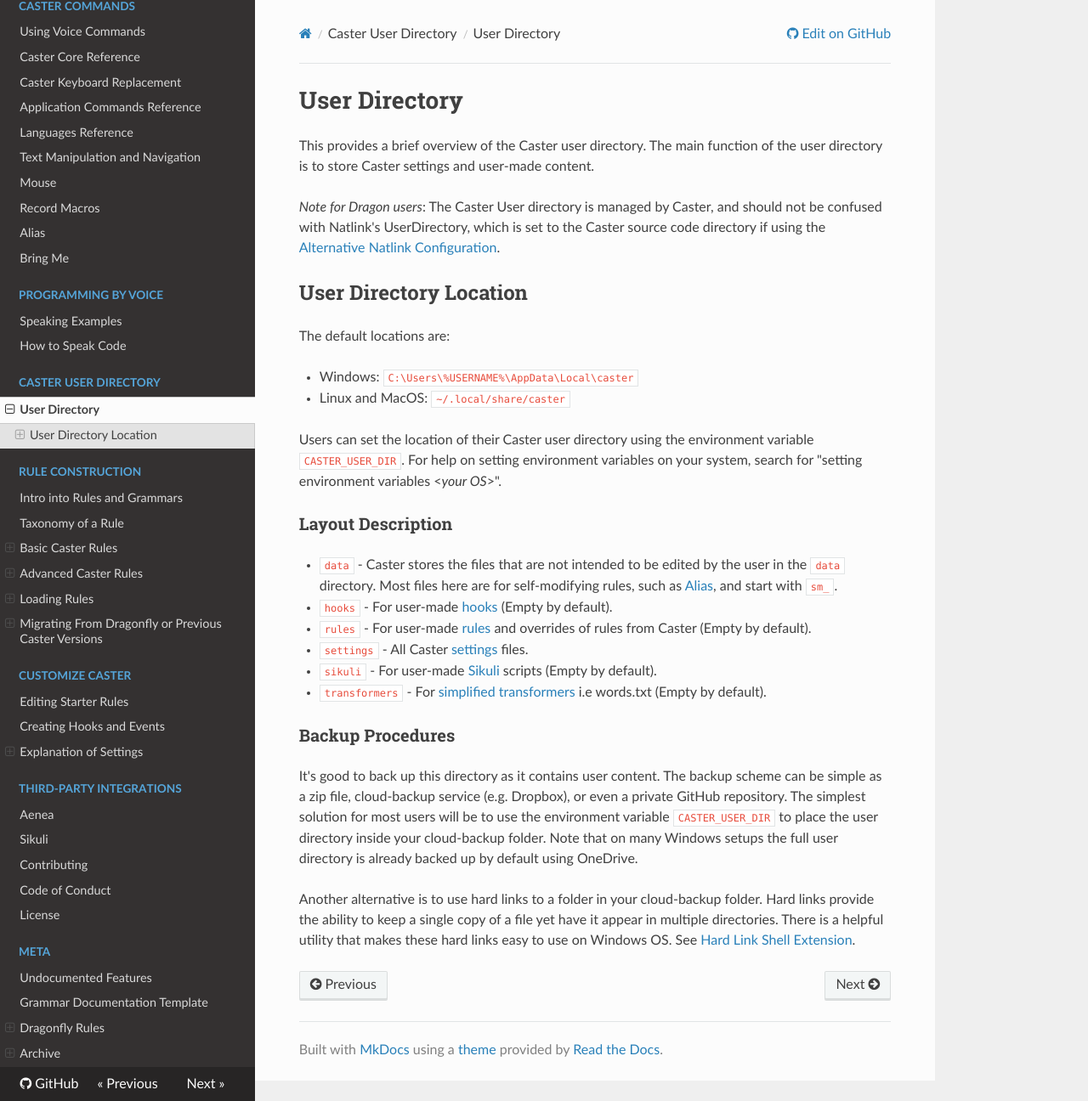
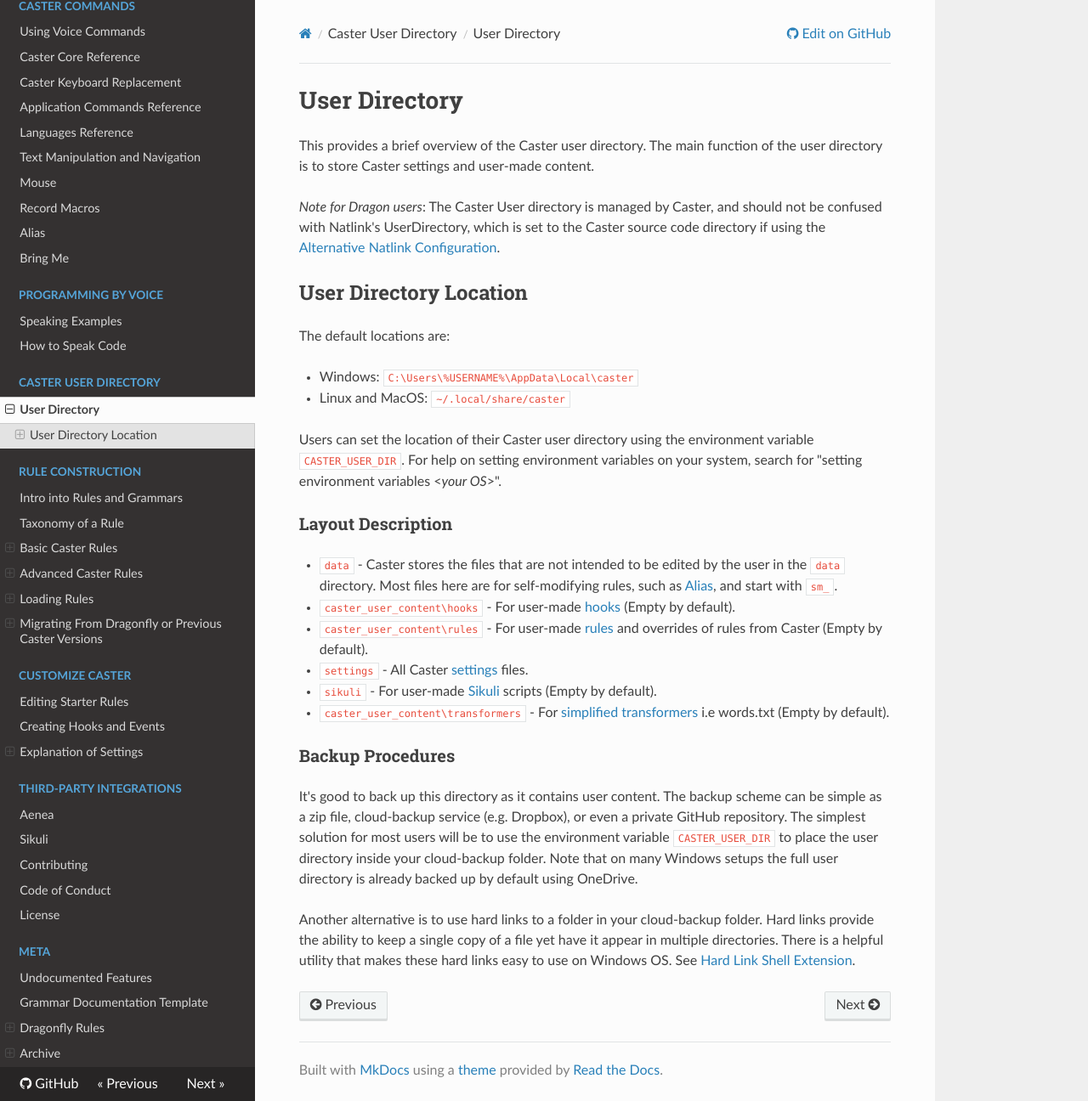
Before and after one commit to dictation-toolbox/Caster, an MkDocs documentation site: the page built from docs/readthedocs/User_Dir/Caster_User_Dir.md, in a window 1280 px wide and 1296 px high. Shown: the whole window at 85% size. Built offline with MkDocs 1.6.1, drawn with Linux system fonts in a browser that asks for light colours; nearby versions of some CDN libraries; comment, search, counter and statistics services are not loaded.

```diff
--- a/docs/readthedocs/User_Dir/Caster_User_Dir.md
+++ b/docs/readthedocs/User_Dir/Caster_User_Dir.md
@@ -16,11 +16,11 @@ Users can set the location of their Caster user directory using the environment
 ### Layout  Description
 
 - `data` - Caster stores the files that are not intended to be edited by the user in the `data` directory. Most files here are for self-modifying rules, such as [Alias](../Caster_Commands/Alias.md), and start with `sm_`.
-- `hooks` - For user-made [hooks](https://caster.readthedocs.io/en/latest/readthedocs/Caster_Settings/hooks/) (Empty by default).
-- `rules` - For user-made [rules](https://caster.readthedocs.io/en/latest/readthedocs/Caster_Settings/rules/) and overrides of rules from Caster (Empty by default).
+- `caster_user_content\hooks` - For user-made [hooks](https://caster.readthedocs.io/en/latest/readthedocs/Caster_Settings/hooks/) (Empty by default).
+- `caster_user_content\rules` - For user-made [rules](https://caster.readthedocs.io/en/latest/readthedocs/Caster_Settings/rules/) and overrides of rules from Caster (Empty by default).
 - `settings` - All Caster [settings](https://caster.readthedocs.io/en/latest/readthedocs/Caster_Settings/settings/) files.
 - `sikuli` - For user-made [Sikuli](https://caster.readthedocs.io/en/latest/readthedocs/Third-party_Integrations/Sikuli/) scripts (Empty by default).
-- `transformers` - For [simplified transformers](https://caster.readthedocs.io/en/latest/readthedocs/Customize_Caster/Customizing_Starter_Rules/#use-simplified-transformers) i.e words.txt (Empty by default).
+- `caster_user_content\transformers` - For [simplified transformers](https://caster.readthedocs.io/en/latest/readthedocs/Customize_Caster/Customizing_Starter_Rules/#use-simplified-transformers) i.e words.txt (Empty by default).
 
 ### Backup Procedures
 
```
Also changed, not shown: docs/readthedocs/Caster_Settings/rules.md (+1 -1 lines), docs/readthedocs/Customize_Caster/Creating_Hooks_and_Events.md (+1 -1 lines), docs/readthedocs/Customize_Caster/Customizing_Starter_Rules.md (+1 -1 lines), 1 other file.
